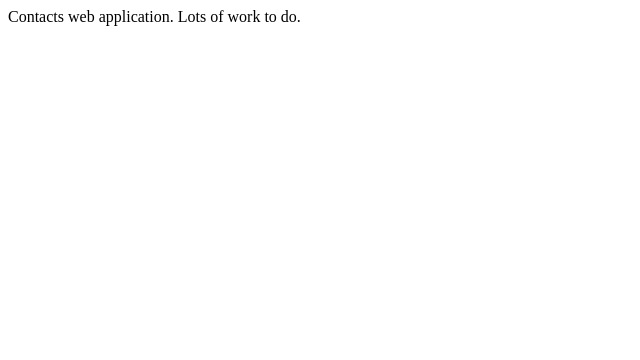
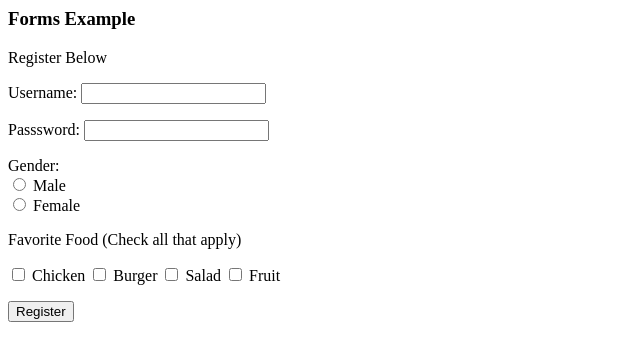
Before and after one commit to PopFizzle/Contacts, a plain HTML site: page index.html in a window 1280 px wide. Shown: the whole page, without its empty margins (0-640 px from the left). Drawn offline with Linux system fonts and the light colour scheme.

Commit message:
More updates to index.html

```diff
--- a/index.html
+++ b/index.html
@@ -1,7 +1,39 @@
 <html>
+<head>
+<title>Radio Buttons and Checkboxes</title>
+</head>
 <body>
 
-Contacts web application.  Lots of work to do.
+<h3>Forms Example</h3>
 
+<p>Register Below</p>
+
+<form action="process.php" method="POST">
+
+
+        Username: <input type="text" name="username" />
+        <p></p>
+        Passsword: <input type="password" name="password" />
+        <p></p>
+
+        Gender:
+        <br>
+        <input type ="radio" name="gender" /> Male
+        <br>
+        <input type ="radio" name="gender" /> Female
+        <p></p>
+
+        Favorite Food (Check all that apply)
+        <p></p>
+        <input type="checkbox" name="chicken" /> Chicken
+        <input type="checkbox" name="burger" /> Burger
+        <input type="checkbox" name="salad" /> Salad
+        <input type="checkbox" name="fruit" /> Fruit
+        <p></p>
+
+        <input type="submit" name="submit" value="Register" />
+
+
+</form>
 </body>
 </html>
```
